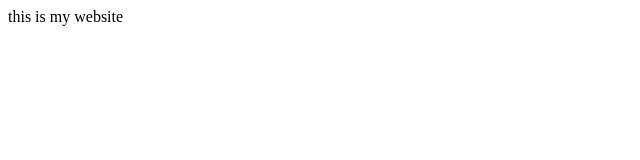
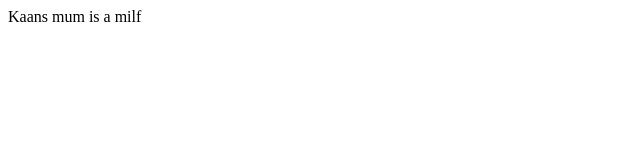
Before and after one commit to BenL21/BenL21.github.io, a plain HTML site: page index.html in a window 1280 px wide. Shown: the full height of the page, 0-640 px from the left. Drawn offline with Linux system fonts and the light colour scheme.

Commit message:
Update index.html

```diff
--- a/index.html
+++ b/index.html
@@ -1,7 +1,7 @@
 <html>
   <head><title> DT Project</title></head>
   <body>
-    <p> this is my website </p>
+    <p> Kaans mum is a milf </p>
   </body>
 
 
```
